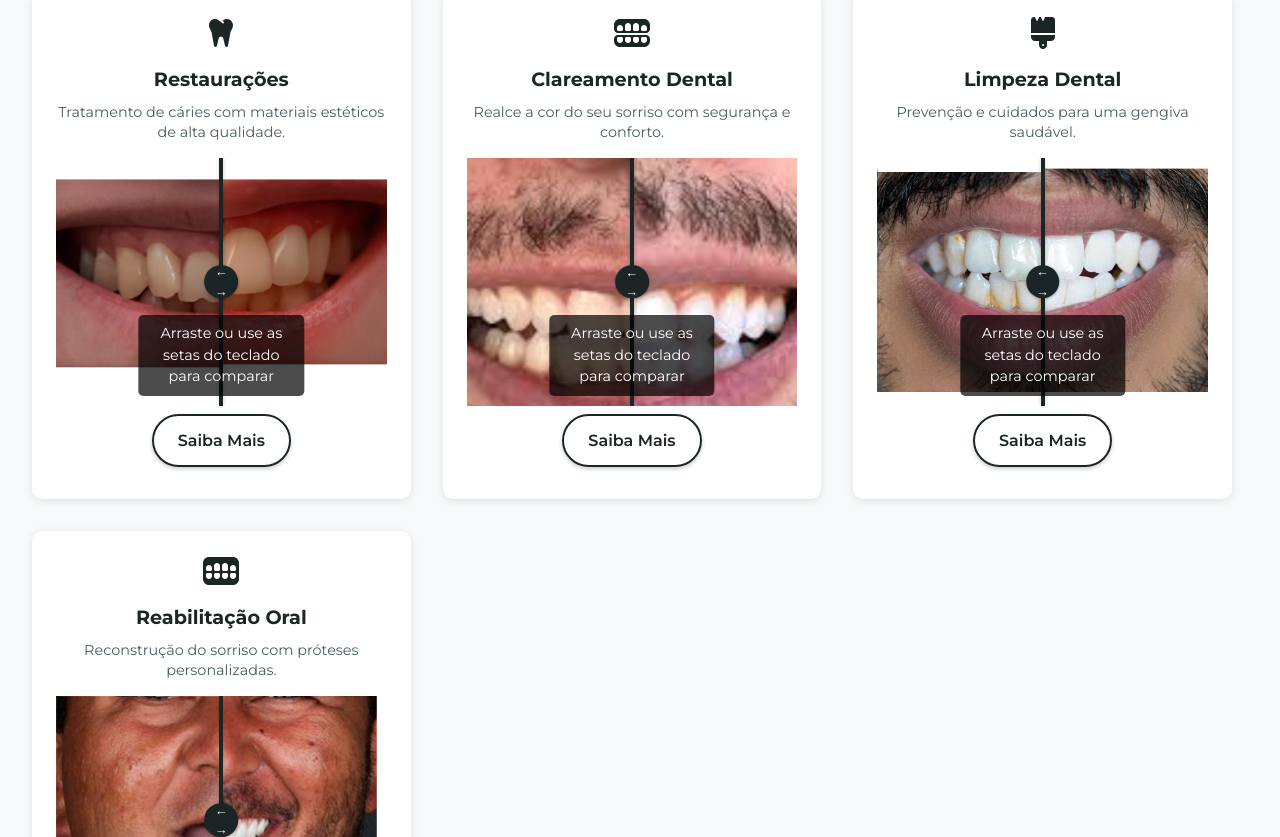
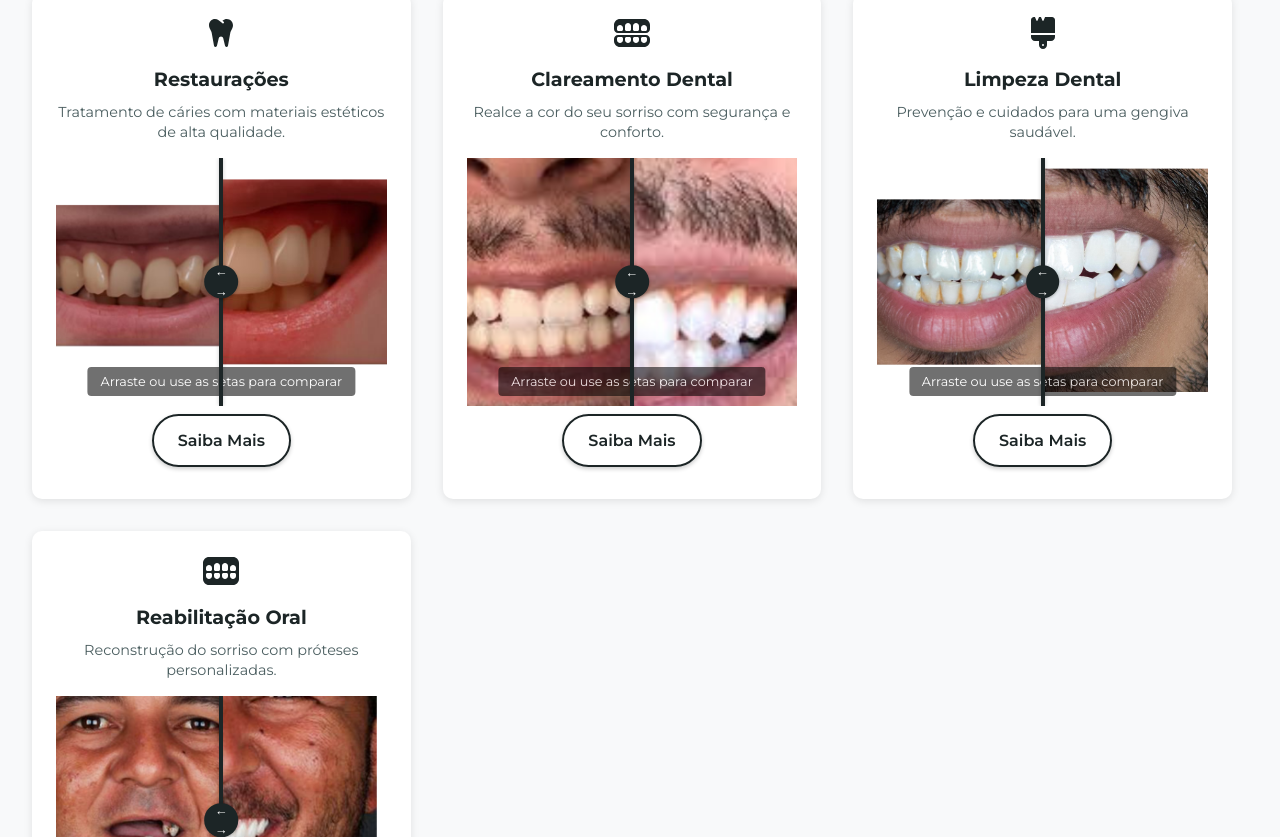
Before and after one commit to desenjao/drsamanthatavares, a React (Vite) app: page / in a window 1280 px wide. Shown: the part 2203-3040 px from the top of the page. Built offline with nearby package versions, Linux system fonts and the light colour scheme.

Commit message:
consertando tremores 3

```diff
--- a/src/App.css
+++ b/src/App.css
@@ -324,6 +324,21 @@ header .logo span {
     aspect-ratio: 4 / 3;
     overflow: hidden;
 }
+.after-image-wrapper,
+.before-image-wrapper {
+    position: absolute;
+    top: 0;
+    left: 0;
+    width: 100%;
+    height: 100%;
+    overflow: hidden;
+}
+.after-image-wrapper {
+    z-index: 1;
+}
+.before-image-wrapper {
+    z-index: 2;
+}
 .before-after-container img {
     width: 100%;
     height: 100%;
@@ -332,13 +347,6 @@ header .logo span {
     position: absolute;
     top: 0;
     left: 0;
-}
-.after-image {
-    z-index: 1;
-}
-.before-image {
-    z-index: 2;
-    transition: clip-path 0.1s ease;
 }
 .slider {
     position: absolute;
@@ -349,7 +357,6 @@ header .logo span {
     background: #1C2526;
     cursor: ew-resize;
     z-index: 10;
-    transition: left 0.1s ease;
     box-shadow: 0 0 4px rgba(0, 0, 0, 0.2);
 }
 .slider::before {
@@ -373,6 +380,10 @@ header .logo span {
 .slider:active::before {
     background: #4B5E60;
 }
+.slider:focus {
+    outline: 2px solid #2ECC71;
+    outline-offset: 2px;
+}
 .slider-instruction {
     position: absolute;
     bottom: 10px;
@@ -380,11 +391,36 @@ header .logo span {
     transform: translateX(-50%);
     background: rgba(0, 0, 0, 0.7);
     color: #FFFFFF;
-    padding: 0.5rem 1rem;
-    border-radius: 5px;
-    font-size: 0.9rem;
-    z-index: 10;
-    transition: opacity 0.3s ease;
+    padding: 0.3rem 0.8rem;
+    border-radius: 4px;
+    font-size: 0.8rem;
+    z-index: 2;
+    opacity: 0.8;
+    white-space: nowrap;
+}
+@media (max-width: 767px) {
+    .before-after-container {
+        max-width: 100%;
+    }
+    .slider-instruction {
+        font-size: 0.7rem;
+        padding: 0.2rem 0.6rem;
+    }
+    .before-image-wrapper,
+    .slider {
+        transition: none; /* Remove transições em dispositivos móveis */
+    }
+}
+@media (min-width: 768px) {
+    .before-after-container {
+        max-width: 400px;
+    }
+    .before-image-wrapper {
+        transition: width 0.1s ease;
+    }
+    .slider {
+        transition: left 0.1s ease;
+    }
 }
 
 #localizacao {
@@ -521,11 +557,11 @@ footer {
 footer p {
     margin-bottom: 0.3rem;
 }
-footer .logo {
+footer a.logo {
     font-size: 1.2rem;
     font-weight: 600;
 }
-footer .logo span {
+footer a.logo span {
     color: #E5E7EB;
 }
 
@@ -533,7 +569,7 @@ footer .logo span {
     header {
         padding: 1.2rem 3rem;
     }
-    header .logo {
+    header a.logo {
         font-size: 1.8rem;
     }
     #inicio {
@@ -583,9 +619,6 @@ footer .logo span {
         gap: 2rem;
         max-width: 1200px;
     }
-    .before-after-container {
-        max-width: 500px;
-    }
     #localizacao {
         padding: 5rem 2rem;
     }
--- a/src/App.jsx
+++ b/src/App.jsx
@@ -1,4 +1,4 @@
-import React, { useState, useEffect, useRef } from 'react';
+import React, { useState, useEffect, useRef, useCallback, memo } from 'react';
 import './App.css';
 import { FontAwesomeIcon } from '@fortawesome/react-fontawesome';
 import { faTooth, faTeeth, faTeethOpen, faBrush, faMapMarkerAlt, faChevronLeft, faChevronRight } from '@fortawesome/free-solid-svg-icons';
@@ -51,7 +51,7 @@ function App() {
   const showSlide = (index) => {
     setCurrentSlide(index);
     setIsCarouselPaused(true);
-    setTimeout(() => setIsCarouselPaused(false), 30000); // Resume após 30s
+    setTimeout(() => setIsCarouselPaused(false), 30000);
   };
 
   const nextSlide = () => {
@@ -67,16 +67,46 @@ function App() {
   };
 
   // Componente Before-After Slider
-  const BeforeAfterSlider = ({ beforeImage, afterImage, altText }) => {
+  const BeforeAfterSlider = memo(({ beforeImage, afterImage, altText }) => {
     const containerRef = useRef(null);
     const [isDragging, setIsDragging] = useState(false);
     const [sliderPosition, setSliderPosition] = useState(50);
     const [showInstruction, setShowInstruction] = useState(true);
+    const debounceTimeout = useRef(null);
 
-    const handleDragMove = (e) => {
+    // Pré-carregamento das imagens
+    useEffect(() => {
+      const preloadImages = () => {
+        const preloadLinks = [];
+        [beforeImage, afterImage].forEach((src) => {
+          const link = document.createElement('link');
+          link.rel = 'preload';
+          link.href = src;
+          link.as = 'image';
+          link.fetchPriority = 'high';
+          document.head.appendChild(link);
+          preloadLinks.push(link);
+        });
+        return () => {
+          preloadLinks.forEach(link => document.head.removeChild(link));
+        };
+      };
+      preloadImages();
+    }, [beforeImage, afterImage]);
+
+    const debounce = (func, wait) => {
+      return (...args) => {
+        if (debounceTimeout.current) {
+          clearTimeout(debounceTimeout.current);
+        }
+        debounceTimeout.current = setTimeout(() => func(...args), wait);
+      };
+    };
+
+    const handleDragMove = useCallback((e) => {
       if (!isDragging || !containerRef.current) return;
       if (e.type.includes('touch')) {
-        e.preventDefault(); // Evita scroll da página durante o arrastar em dispositivos de toque
+        e.preventDefault(); // Evita scroll durante o arrastar
       }
       setShowInstruction(false);
       const rect = containerRef.current.getBoundingClientRect();
@@ -85,9 +115,11 @@ function App() {
       x = Math.max(0, Math.min(x, rect.width));
       const widthPercent = (x / rect.width) * 100;
       setSliderPosition(widthPercent);
-    };
+    }, [isDragging]);
 
-    const handleKeyDown = (e) => {
+    const debouncedHandleDragMove = debounce(handleDragMove, 16); // 60fps para toque
+
+    const handleKeyDown = useCallback((e) => {
       if (e.key === 'ArrowLeft') {
         setSliderPosition((prev) => Math.max(prev - 5, 0));
         setShowInstruction(false);
@@ -95,23 +127,30 @@ function App() {
         setSliderPosition((prev) => Math.min(prev + 5, 100));
         setShowInstruction(false);
       }
-    };
+    }, []);
 
-    const handleMouseDown = () => setIsDragging(true);
-    const handleMouseUp = () => setIsDragging(false);
+    const handleMouseDown = useCallback(() => setIsDragging(true), []);
+    const handleMouseUp = useCallback(() => setIsDragging(false), []);
 
     useEffect(() => {
-      document.addEventListener('mousemove', handleDragMove);
-      document.addEventListener('touchmove', handleDragMove, { passive: false });
+      const moveHandler = (e) => {
+        if (e.type.includes('touch')) {
+          debouncedHandleDragMove(e);
+        } else {
+          handleDragMove(e);
+        }
+      };
+      document.addEventListener('mousemove', moveHandler);
+      document.addEventListener('touchmove', moveHandler, { passive: false });
       document.addEventListener('mouseup', handleMouseUp);
       document.addEventListener('touchend', handleMouseUp);
       return () => {
-        document.removeEventListener('mousemove', handleDragMove);
-        document.removeEventListener('touchmove', handleDragMove);
+        document.removeEventListener('mousemove', moveHandler);
+        document.removeEventListener('touchmove', moveHandler);
         document.removeEventListener('mouseup', handleMouseUp);
         document.removeEventListener('touchend', handleMouseUp);
       };
-    }, [isDragging]);
+    }, [isDragging, handleDragMove, handleMouseUp, debouncedHandleDragMove]);
 
     return (
       <div
@@ -120,14 +159,15 @@ function App() {
         role="region"
         aria-label={altText}
       >
-        <img src={afterImage} alt={`Depois ${altText}`} className="after-image" loading="lazy" />
-        <img
-          src={beforeImage}
-          alt={`Antes ${altText}`}
-          className="before-image"
-          style={{ clipPath: `inset(0 ${100 - sliderPosition}% 0 0)` }}
-          loading="lazy"
-        />
+        <div className="after-image-wrapper">
+          <img src={afterImage} alt={`Depois ${altText}`} className="after-image" />
+        </div>
+        <div
+          className="before-image-wrapper"
+          style={{ width: `${sliderPosition}%` }}
+        >
+          <img src={beforeImage} alt={`Antes ${altText}`} className="before-image" />
+        </div>
         <div
           className="slider"
           role="slider"
@@ -143,12 +183,12 @@ function App() {
         />
         {showInstruction && (
           <div className="slider-instruction" role="note">
-            Arraste ou use as setas do teclado para comparar
+            Arraste ou use as setas para comparar
           </div>
         )}
       </div>
     );
-  };
+  });
 
   // Smooth scroll e fade-in
   useEffect(() => {
```
